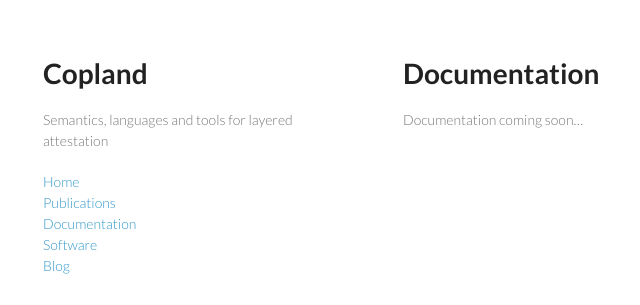
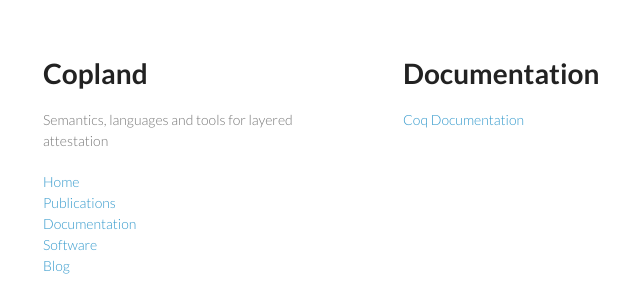
Before and after one commit to ku-sldg/copland, a Jekyll site: the page built from documentation.md, in a window 1280 px wide. Shown: the top 305 px of the page, without its empty margins (167-807 px from the left). Built offline with Jekyll 4.4.1, drawn with Linux system fonts in a browser that asks for light colours.

Commit message:
adding documentation link

```diff
--- a/documentation.md
+++ b/documentation.md
@@ -5,4 +5,4 @@ title: {{ site.title }}
 
 # Documentation
 
-Documentation coming soon...
+[Coq Documentation](resources/apdtcoq/html/index.html)
```
